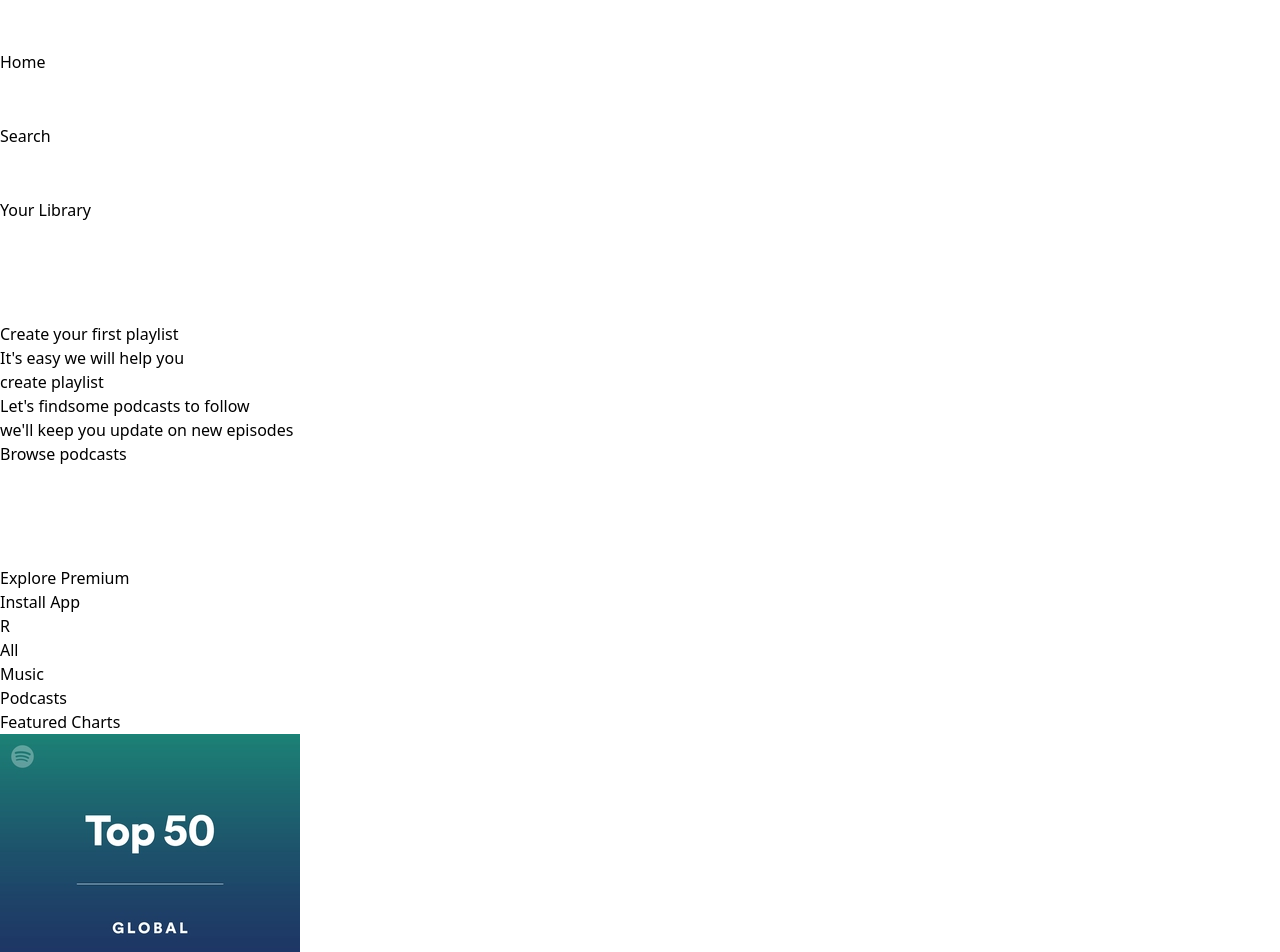
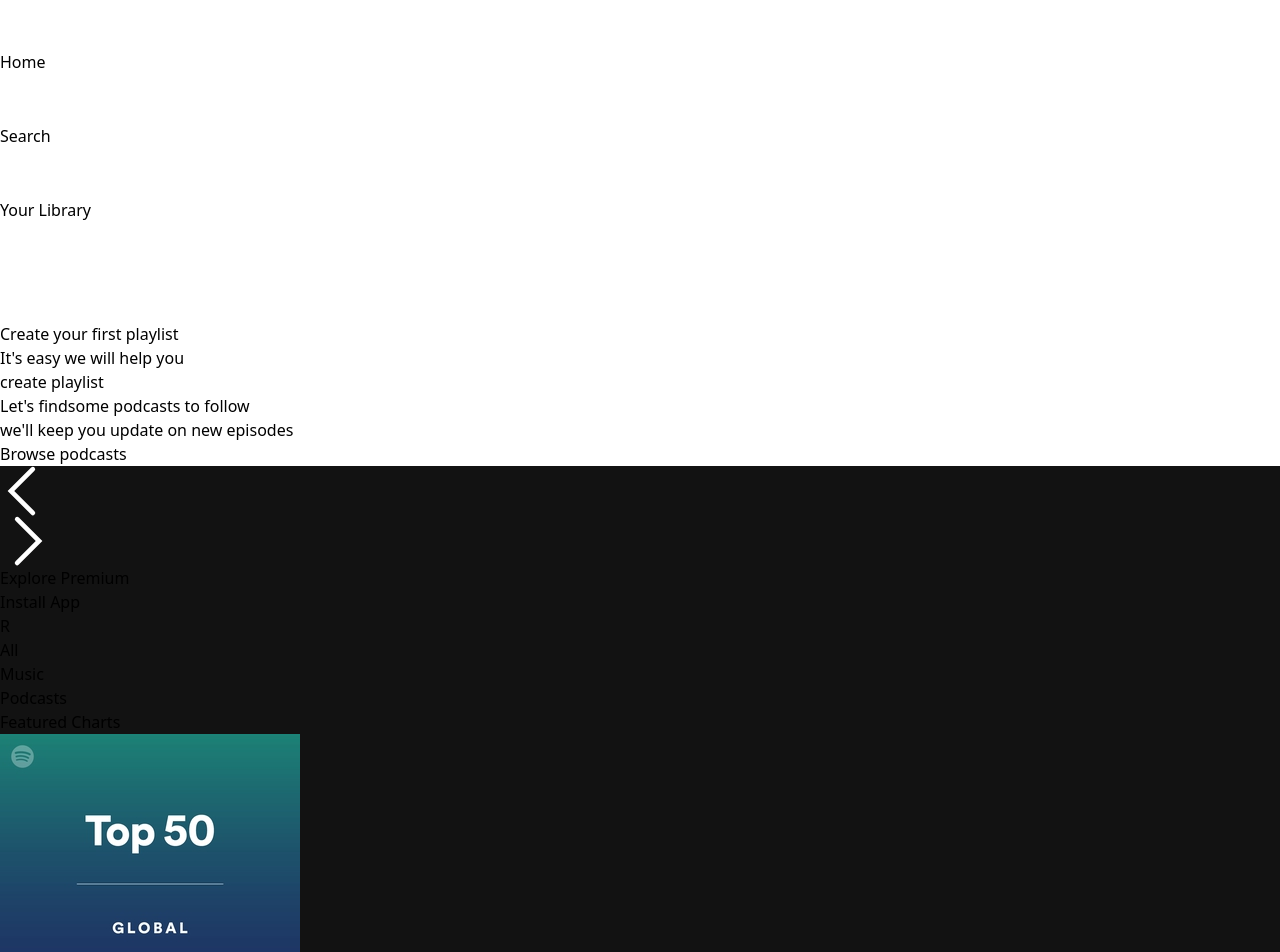
Before and after one commit to ronit-1404/spotify-frontend-clone, a React app in the folder spotifyclone/: page / in a window 1280 px wide. Shown: the top 952 px of the page. Built offline with nearby package versions, Linux system fonts and the light colour scheme; the HTML template or start-up script is replaced by a standard one.

Commit message:
background color updatedon navigating to album

```diff
--- a/spotifyclone/src/components/Display.jsx
+++ b/spotifyclone/src/components/Display.jsx
@@ -1,11 +1,26 @@
-import React from 'react'
-import { Route, Routes } from 'react-router-dom'
+import React, { useEffect, useRef } from 'react'
+import { Route, Routes, useLocation } from 'react-router-dom'
 import DisplayHome from './DisplayHome'
 import DisplayAlbum from './DisplayAlbum'
+import { albumsData } from '../assets/assets'
 
 const Display = () => {
+
+  const displayref = useRef();
+  const location = useLocation();
+  const isAlbum = location.pathname.includes("album");
+  const albumid = isAlbum ? location.pathname.slice(-1) : "";
+  const bgcolor = albumsData[Number(albumid)].bgColor;
+
+  useEffect(()=>{
+    if(isAlbum){
+      displayref.current.style.background = `linear-gradient(${bgcolor},#121212)`
+    }else{
+      displayref.current.style.background = `#121212`
+    }
+  })
   return (
-    <div className='w-[100%] m-2 px-4 pt-4 rounded bg-[#121212] text-white overflow-auto lg:w-[75%] lg:ml-0'>
+    <div ref={displayref} className='w-[100%] m-2 px-4 pt-4 rounded bg-[#121212] text-white overflow-auto lg:w-[75%] lg:ml-0'>
       <Routes>
         <Route path='/' element={<DisplayHome/>} />
         <Route path='/album/:id' element={<DisplayAlbum/>} />
```
